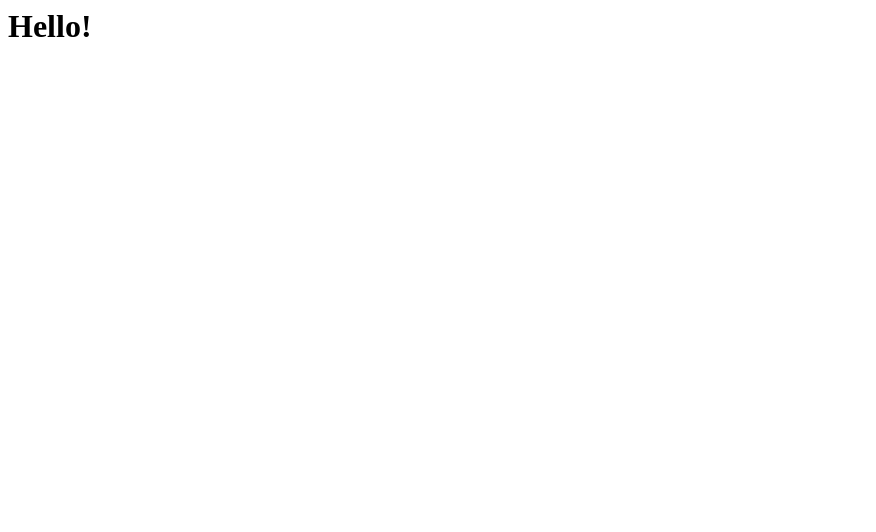
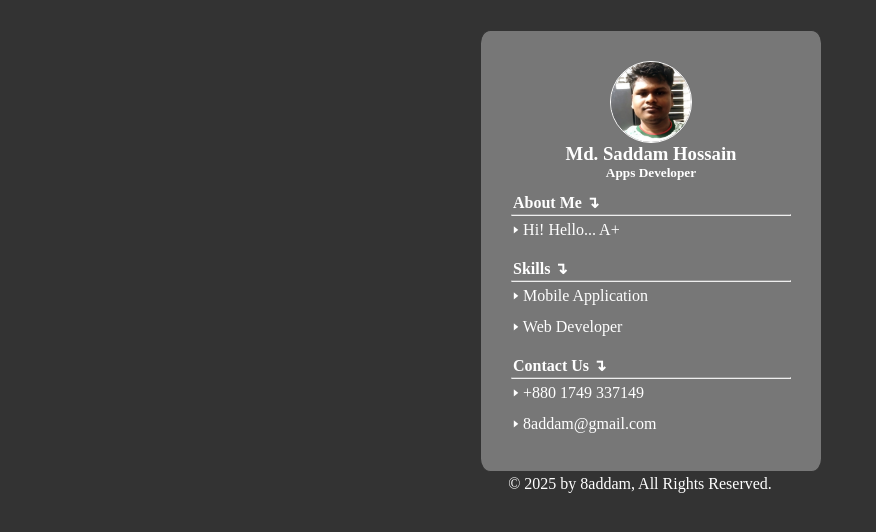
Before and after one commit to 8addam/profile, a plain HTML site: page index.html in a window 1280 px wide. Shown: the whole page, without its empty margins (0-876 px from the left). Drawn offline with Linux system fonts and the light colour scheme.

Commit message:
Update index.html for GitHub Pages

```diff
--- a/index.html
+++ b/index.html
@@ -1 +1,31 @@
-<h1>Hello!</h1>
+<!DOCTYPE html>
+<html>
+<head>
+	<meta charset="utf-8">
+	<meta name="viewport" content="width=device-width, initial-scale=1">
+	<title></title>
+	<meta name="viewport" content="width=device-width, initial-scale=1.0">
+	<link rel="stylesheet" type="text/css" href="style.css">
+</head>
+<body>
+	<div class="container">
+		<img src="image.jpg">
+		<h3>Md. Saddam Hossain</h3>
+		<h5>Apps Developer</h5>
+		<h4>About Me &#8628;</h4>
+		<hr>
+		<p>&#129170; Hi! Hello... A+</p>
+
+		<h4>Skills &#8628;</h4>
+		<hr>
+		<p>&#129170; Mobile Application</p>
+		<p>&#129170; Web Developer</p>
+		<h4>Contact Us &#8628;</h4>
+		<hr>
+		<p>&#129170; +880 1749 337149</p>
+		<p>&#129170; 8addam@gmail.com</p>
+	</div>
+	<footer>&copy 2025 by 8addam, All Rights Reserved.</footer>
+</body>
+
+</html>
```
